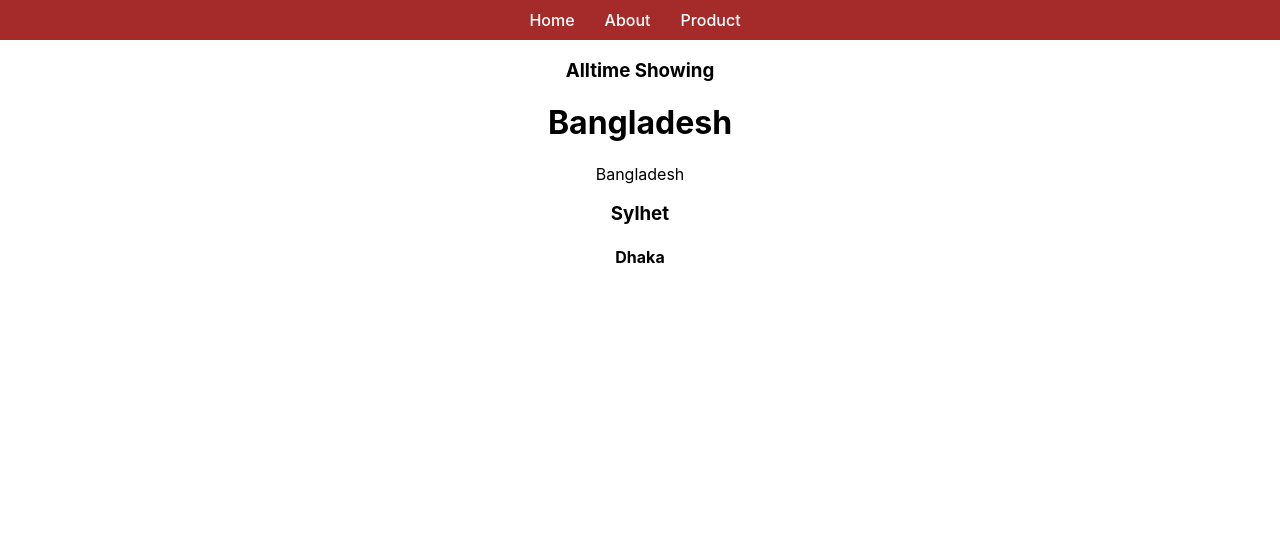
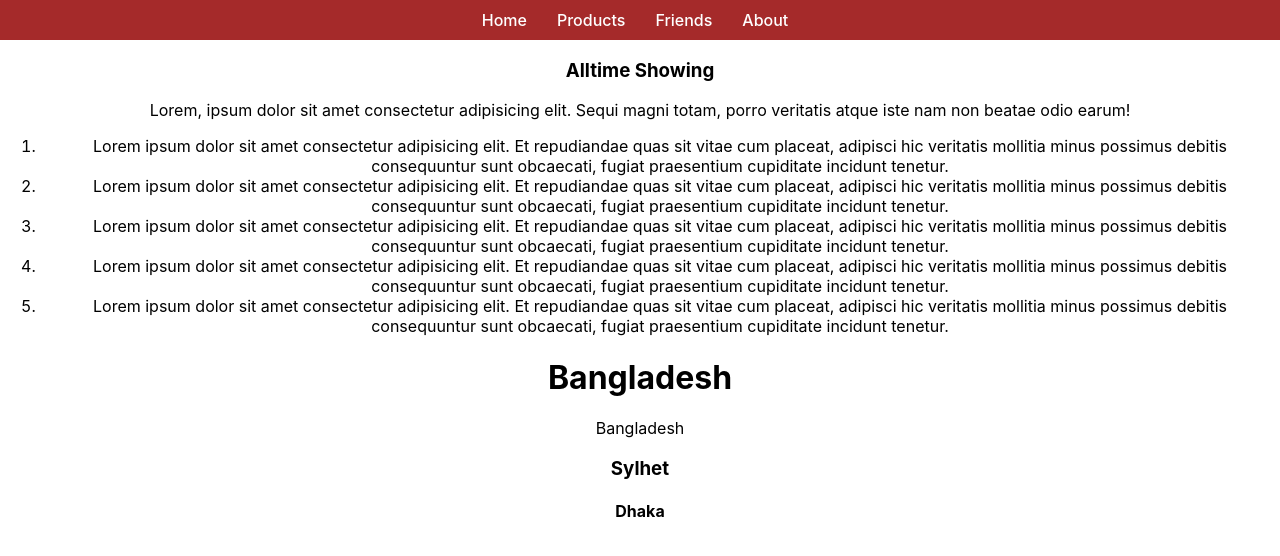
Before and after one commit to ProDesignerNurul/module-52-react, a React (Create React App) app: page / in a window 1280 px wide. Shown: the top 556 px of the page. Built offline with nearby package versions, Linux system fonts and the light colour scheme.

Commit message:
thirsd commit

```diff
--- a/src/App.js
+++ b/src/App.js
@@ -5,19 +5,23 @@ import Home from './components/Home/Home';
 import About from './components/About/About';
 import Products from './components/Products/Products';
 import Main from './Layout/Main';
+import Friends from './components/Friends/Friends';
 
 function App() {
   const router = createBrowserRouter([
-    {
-    path: '/',
-    element: <Main></Main>,
-    children: [
+    {path: '/', element: <Main></Main>, children: [
       {path: '/', element: <Home></Home>},
       {path: '/home', element: <Home></Home>},
-      {path: '/about', element: <About></About>},
+      {path: '/products', element: <Products></Products>},
+      {path: '/friends',
+      loader: async () => {
+        return fetch('https://jsonplaceholder.typicode.com/users')
+      },
+      element: <Friends></Friends>},
     ]},
-    {path: '/products', element: <Products></Products>}
-  ]);
+    {path: '/about', element: <About></About>},
+    {path: '*', element: <div>This Is Not a Valid Search</div>}
+  ])
   return (
     <div className="App">
       <RouterProvider router={router}></RouterProvider>
--- a/src/components/About/About.js
+++ b/src/components/About/About.js
@@ -1,10 +1,11 @@
 import React from 'react';
+import Header from '../Header/Header';
 
 
 const About = () => {
     return (
         <div>
-
+            <Header></Header>
             <h1>Bangladesh is my Homeland, and I Love My Country</h1>
         </div>
     );
--- /dev/null
+++ b/src/components/Friends/Friends.js
@@ -0,0 +1,14 @@
+import React from 'react';
+import { useLoaderData } from 'react-router-dom';
+
+const Friends = () => {
+    const friends = useLoaderData();
+    console.log(friends)
+    return (
+        <div>
+            <h2>My Friends Details : {friends.length}</h2>
+        </div>
+    );
+};
+
+export default Friends;
--- a/src/components/Header/Header.js
+++ b/src/components/Header/Header.js
@@ -7,11 +7,32 @@ const Header = () => {
         <div>
             <nav className='header'>
                 <Link to='/home'>Home</Link>
+                <Link to='/products'>Products</Link>
+                <Link to='/friends'>Friends</Link>
                 <Link to='/about'>About</Link>
-                <Link to='/products'>Product</Link>
             </nav>
             <div>
                 <h3>Alltime Showing</h3>
+                <p>Lorem, ipsum dolor sit amet consectetur adipisicing elit. Sequi magni totam, porro veritatis atque iste nam non beatae odio earum!</p>
+                <div>
+                    <ol>
+                        <li>
+                            Lorem ipsum dolor sit amet consectetur adipisicing elit. Et repudiandae quas sit vitae cum placeat, adipisci hic veritatis mollitia minus possimus debitis consequuntur sunt obcaecati, fugiat praesentium cupiditate incidunt tenetur.
+                        </li>
+                        <li>
+                            Lorem ipsum dolor sit amet consectetur adipisicing elit. Et repudiandae quas sit vitae cum placeat, adipisci hic veritatis mollitia minus possimus debitis consequuntur sunt obcaecati, fugiat praesentium cupiditate incidunt tenetur.
+                        </li>
+                        <li>
+                            Lorem ipsum dolor sit amet consectetur adipisicing elit. Et repudiandae quas sit vitae cum placeat, adipisci hic veritatis mollitia minus possimus debitis consequuntur sunt obcaecati, fugiat praesentium cupiditate incidunt tenetur.
+                        </li>
+                        <li>
+                            Lorem ipsum dolor sit amet consectetur adipisicing elit. Et repudiandae quas sit vitae cum placeat, adipisci hic veritatis mollitia minus possimus debitis consequuntur sunt obcaecati, fugiat praesentium cupiditate incidunt tenetur.
+                        </li>
+                        <li>
+                            Lorem ipsum dolor sit amet consectetur adipisicing elit. Et repudiandae quas sit vitae cum placeat, adipisci hic veritatis mollitia minus possimus debitis consequuntur sunt obcaecati, fugiat praesentium cupiditate incidunt tenetur.
+                        </li>
+                    </ol>
+                </div>
             </div>
         </div>
     );
--- a/src/components/Home/Home.js
+++ b/src/components/Home/Home.js
@@ -1,4 +1,5 @@
 import React from 'react';
+import Header from '../Header/Header';
 
 
 const Home = () => {
--- a/src/components/Products/Products.js
+++ b/src/components/Products/Products.js
@@ -4,7 +4,7 @@ import Header from '../Header/Header';
 const Products = () => {
     return (
         <div>
-            <Header></Header>
+
             <h2>Product Below</h2>
         </div>
     );
```
